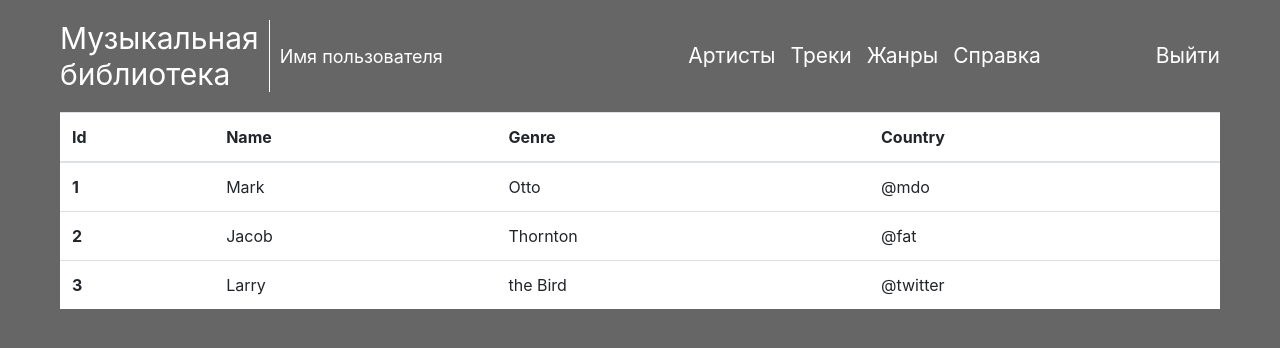
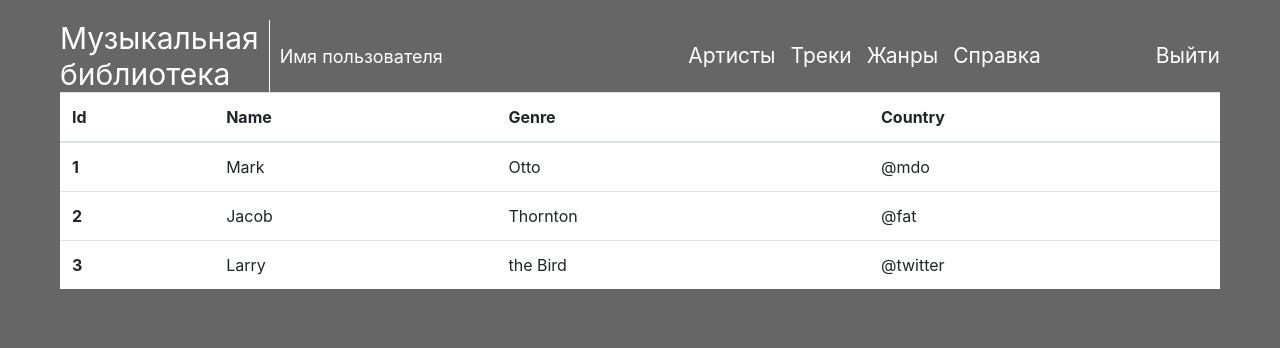
Before and after one commit to HelenShmelevski/MusicLibraryWebApplication, an Angular app in the folder Client/: page / in a window 1280 px wide. Shown: the top 348 px of the page. Built offline with nearby package versions, Linux system fonts and the light colour scheme.

Commit message:
header table2

```diff
--- a/Client/src/app/header/header.component.css
+++ b/Client/src/app/header/header.component.css
@@ -1,5 +1,5 @@
 .header-wrapper {
-  margin: 20px 0;
+  padding-top: 20px;
   display: flex;
   align-items: center;
   height: 100%;
```
